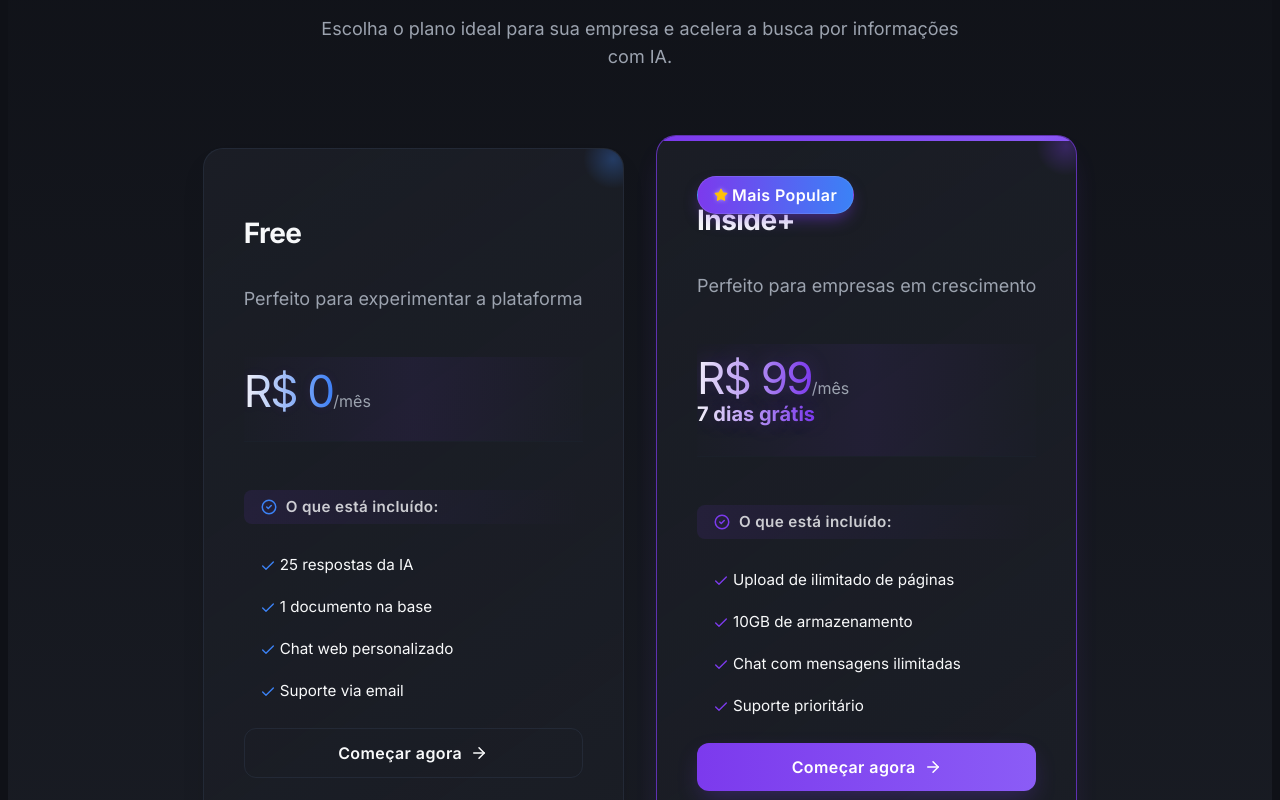
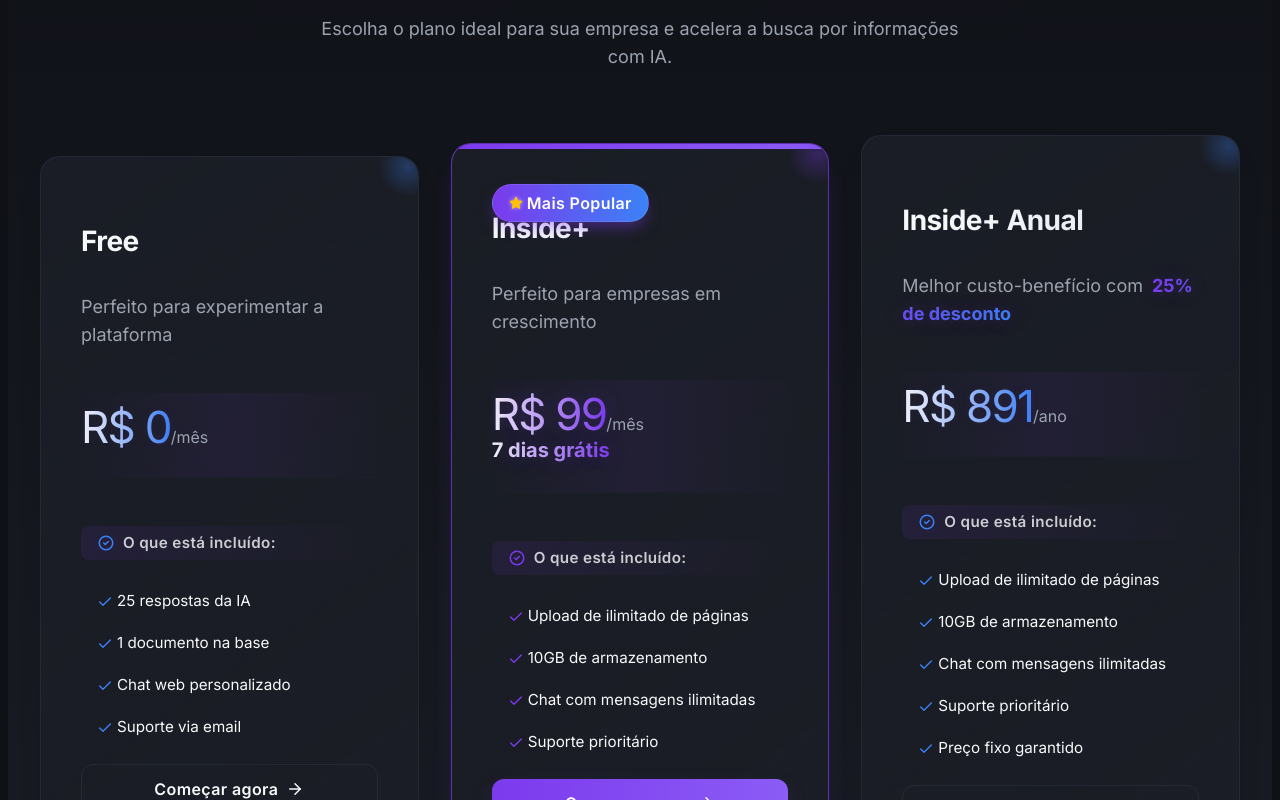
Before and after one commit to RafaelCelso/inside_ai_lp, a Next.js app: page / in a window 1280 px wide. Shown: the part 5780-6580 px from the top of the page. Built offline with nearby package versions, Linux system fonts and the light colour scheme.

Commit message:
Adicionando plano anual com 25% de desconto

```diff
--- a/src/app/styles.css
+++ b/src/app/styles.css
@@ -792,7 +792,7 @@ nav.fixed {
 
 @media (min-width: 768px) {
   #pricing .grid {
-    grid-template-columns: repeat(2, 1fr) !important;
+    grid-template-columns: repeat(3, 1fr) !important;
     gap: 1.5rem !important;
   }
 }
--- a/src/components/Pricing.tsx
+++ b/src/components/Pricing.tsx
@@ -31,6 +31,21 @@ const plans = [
     ],
     cta: "Solicitar acesso",
     popular: true,
+  },
+  {
+    name: "Inside+ Anual",
+    price: "R$ 891",
+    period: "/ano",
+    description: "Melhor custo-benefício com ",
+    features: [
+      "Upload de ilimitado de páginas",
+      "10GB de armazenamento",
+      "Chat com mensagens ilimitadas",
+      "Suporte prioritário",
+      "Preço fixo garantido",
+    ],
+    cta: "Assinar Plano Anual",
+    popular: false,
   },
 ];
 
@@ -115,7 +130,28 @@ const PricingCard = ({
       <div className="mb-6">
         <h3 className="text-2xl font-bold mb-3 text-foreground">{plan.name}</h3>
         <div className="flex flex-col gap-1 py-4">
-          <p className="text-base text-muted-foreground">{plan.description}</p>
+          {plan.name === "Inside+ Anual" ? (
+            <p className="text-base text-muted-foreground">
+              Melhor custo-benefício com{" "}
+              <span
+                style={{
+                  background: "linear-gradient(to right, #7c3aed, #3b82f6)",
+                  WebkitBackgroundClip: "text",
+                  backgroundClip: "text",
+                  color: "transparent",
+                  fontWeight: "bold",
+                  padding: "0 4px",
+                  textShadow: "0 0 20px rgba(124, 58, 237, 0.3)",
+                }}
+              >
+                25% de desconto
+              </span>
+            </p>
+          ) : (
+            <p className="text-base text-muted-foreground">
+              {plan.description}
+            </p>
+          )}
         </div>
       </div>
 
```
